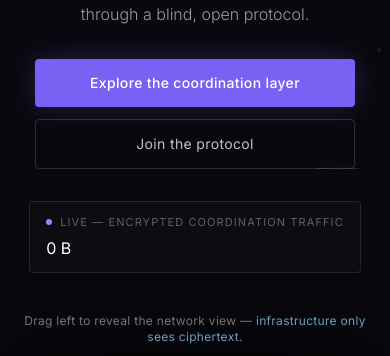
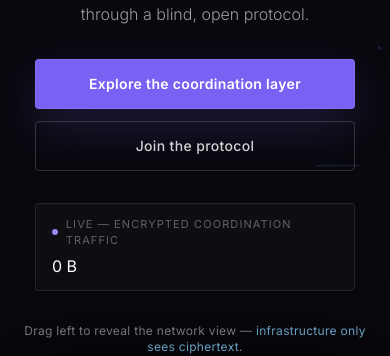
Before and after one commit to AeroNyxNetwork/AeroNyx-web, a Next.js app: page / in a window 390 px wide. Shown: the part 368-724 px from the top of the page. Built offline with nearby package versions, Linux system fonts and the light colour scheme; no server answers.

Commit message:
Polish homepage hero and primitive proof cards

```diff
--- a/components/sections/CorePrimitives.js
+++ b/components/sections/CorePrimitives.js
@@ -30,6 +30,11 @@
  *      same node-blind invariant.
  *   4. Proof strip reinforces "infrastructure routes/stores ciphertext only".
  *
+ * Modification Reason: v1.1 - Proof strip and mobile CTA polish.
+ *   The three proof cells now read as product invariants instead of abstract
+ *   protocol labels. Primitive CTAs also keep full-width touch geometry on
+ *   iPhone-class screens while preserving compact desktop alignment.
+ *
  * ⚠️ Important Note for Next Developer:
  *   - Do not turn this section into another feature grid. It exists to make
  *     Privacy Network and MemChain feel like one protocol-level product.
@@ -37,6 +42,7 @@
  *   - Brand rule: no green, no emojis, no rounded-xl/2xl.
  *
  * Last Modified: v1.0 - Initial core primitives section
+ * Last Modified: v1.1 - Proof strip and mobile CTA polish
  * ============================================
  */
 
@@ -82,9 +88,21 @@ const primitiveCards = [
 ];
 
 const proofItems = [
-  { label: 'Plaintext at nodes', value: '0 B' },
-  { label: 'Shared invariant', value: 'Blind' },
-  { label: 'Coordination surface', value: 'Protocol' },
+  {
+    value: 'Node-blind',
+    label: 'Infrastructure cannot read payloads or memory.',
+    detail: 'Nodes route and store ciphertext only',
+  },
+  {
+    value: 'Local-first',
+    label: 'Private memory remains useful from the device path.',
+    detail: 'Designed for offline recall and fast sync',
+  },
+  {
+    value: 'Protocol',
+    label: 'Humans, apps, and agents share one coordination layer.',
+    detail: 'Routing + memory hold the same invariant',
+  },
 ];
 
 const CorePrimitives = () => {
@@ -129,12 +147,15 @@ const CorePrimitives = () => {
             className="mt-4 grid gap-2.5 sm:grid-cols-3 md:mt-5"
           >
             {proofItems.map((item) => (
-              <div key={item.label} className="page-card min-w-0 rounded border px-4 py-3">
-                <div className="font-mono text-lg font-light leading-none text-white md:text-xl">
+              <div key={item.label} className="page-card min-w-0 rounded border px-4 py-4 md:min-h-[8.25rem] md:px-5">
+                <div className="font-mono text-lg font-light leading-none text-brand-light md:text-xl">
                   {item.value}
                 </div>
-                <div className="mt-2 text-[10px] uppercase leading-4 tracking-eyebrow text-white/42">
+                <div className="mt-2 text-sm leading-relaxed text-white/70">
                   {item.label}
+                </div>
+                <div className="mt-3 text-[10px] uppercase leading-4 tracking-eyebrow text-white/38">
+                  {item.detail}
                 </div>
               </div>
             ))}
@@ -184,7 +205,7 @@ const PrimitiveCard = ({ primitive, reduced }) => (
 
         <Link
           href={primitive.href}
-          className="mt-6 inline-flex min-h-[44px] items-center justify-center rounded border border-white/15 px-5 py-2.5 text-center text-xs uppercase tracking-eyebrow text-white/72 transition-colors duration-fast hover:border-brand-line hover:bg-brand-faint hover:text-white"
+          className="mt-6 inline-flex min-h-[44px] w-full items-center justify-center rounded border border-white/15 px-5 py-2.5 text-center text-xs uppercase tracking-eyebrow text-white/72 transition-colors duration-fast hover:border-brand-line hover:bg-brand-faint hover:text-white sm:w-auto"
         >
           {primitive.cta}
         </Link>
--- a/components/sections/NarrativeHero.js
+++ b/components/sections/NarrativeHero.js
@@ -2,9 +2,15 @@
  * ============================================================================
  * File: components/sections/NarrativeHero.js
  * ============================================================================
- * Version: 8.5.0
+ * Version: 8.6.0
  *
  * Modification Reason:
+ *   v8.6 — CTA contrast and first-screen cadence polish.
+ *   Tightened the mobile hero grid gap, made both CTAs feel more deliberate
+ *   with visible focus states and stronger primary contrast, and constrained
+ *   the live proof card to the same mobile width as the CTA stack. The
+ *   approved hero thesis and subtitle are unchanged.
+ *
  *   v8.5 — Mobile first-viewport spacing fix.
  *   The hero now opts out of legacy global mobile section padding with a
  *   data-owned-layout marker and uses a tighter mobile top rhythm. This fixes
@@ -70,6 +76,7 @@
  *
  * Last Modified: v8.3.0 — Hero CTA touch geometry polish
  * Last Modified: v8.5.0 — Mobile top spacing alignment
+ * Last Modified: v8.6.0 — CTA contrast and first-screen cadence polish
  * ============================================================================
  */
 
@@ -607,8 +614,8 @@ const NarrativeHero = () => {
       <WatcherField reduced={reduced} splitRef={splitRef} />
 
       <Container className="relative">
-        <div className="relative pt-24 sm:pt-28 md:pt-28 pb-16 md:pb-24" style={{ zIndex: 10 }}>
-          <div className="grid lg:grid-cols-2 gap-10 lg:gap-14 items-center max-w-6xl mx-auto">
+        <div className="relative pb-12 pt-24 sm:pt-28 md:pb-24 md:pt-28" style={{ zIndex: 10 }}>
+          <div className="mx-auto grid max-w-6xl items-center gap-8 sm:gap-10 lg:grid-cols-2 lg:gap-14">
 
             {/* ---- Left: the claim ---- */}
             <motion.div
@@ -650,13 +657,13 @@ const NarrativeHero = () => {
                 className="mb-8 flex w-full flex-col items-center justify-center gap-3 sm:w-auto sm:flex-row sm:gap-4 lg:items-start lg:justify-start"
               >
                 <a href="#how-it-works"
-                  className="inline-flex min-h-[48px] w-full max-w-xs items-center justify-center rounded px-7 py-3.5 text-center text-sm font-medium tracking-wide transition-transform duration-fast hover:scale-[1.02] sm:w-auto"
-                  style={{ background: ACCENT, color: '#fff', boxShadow: `0 0 30px ${ACCENT}40` }}>
+                  className="inline-flex min-h-[48px] w-full max-w-xs items-center justify-center rounded border px-7 py-3.5 text-center text-sm font-semibold tracking-wide transition duration-fast hover:-translate-y-0.5 focus-visible:outline-none focus-visible:ring-1 focus-visible:ring-brand-light sm:w-auto"
+                  style={{ background: ACCENT, borderColor: 'rgba(151,136,247,0.38)', color: '#fff', boxShadow: `0 18px 50px ${ACCENT}33` }}>
                   Explore the coordination layer
                 </a>
                 <a href="#join-network"
-                  className="inline-flex min-h-[48px] w-full max-w-xs items-center justify-center rounded border px-7 py-3.5 text-center text-sm tracking-wide transition-colors duration-fast hover:border-white/40 sm:w-auto"
-                  style={{ borderColor: 'rgba(255,255,255,0.15)', color: 'rgba(255,255,255,0.75)' }}>
+                  className="inline-flex min-h-[48px] w-full max-w-xs items-center justify-center rounded border px-7 py-3.5 text-center text-sm font-medium tracking-wide transition duration-fast hover:-translate-y-0.5 hover:bg-white/[0.035] focus-visible:outline-none focus-visible:ring-1 focus-visible:ring-white/40 sm:w-auto"
+                  style={{ borderColor: 'rgba(255,255,255,0.16)', color: 'rgba(255,255,255,0.82)' }}>
                   Join the protocol
                 </a>
               </motion.div>
@@ -664,7 +671,7 @@ const NarrativeHero = () => {
               {/* Live proof (v8.0): the claim, happening right now */}
               <motion.div
                 variants={stageItem}
-                className="inline-block border border-white/10 rounded bg-white/[0.02] px-4 py-3 text-left"
+                className="inline-block w-full max-w-xs rounded border border-white/10 bg-white/[0.025] px-4 py-3 text-left sm:w-auto"
               >
                 <div className="flex items-center gap-2 text-[9px] uppercase tracking-eyebrow text-white/35 mb-1.5">
                   <span className="h-1.5 w-1.5 rounded-full animate-pulse" style={{ background: ACCENT_LT }} />
```
